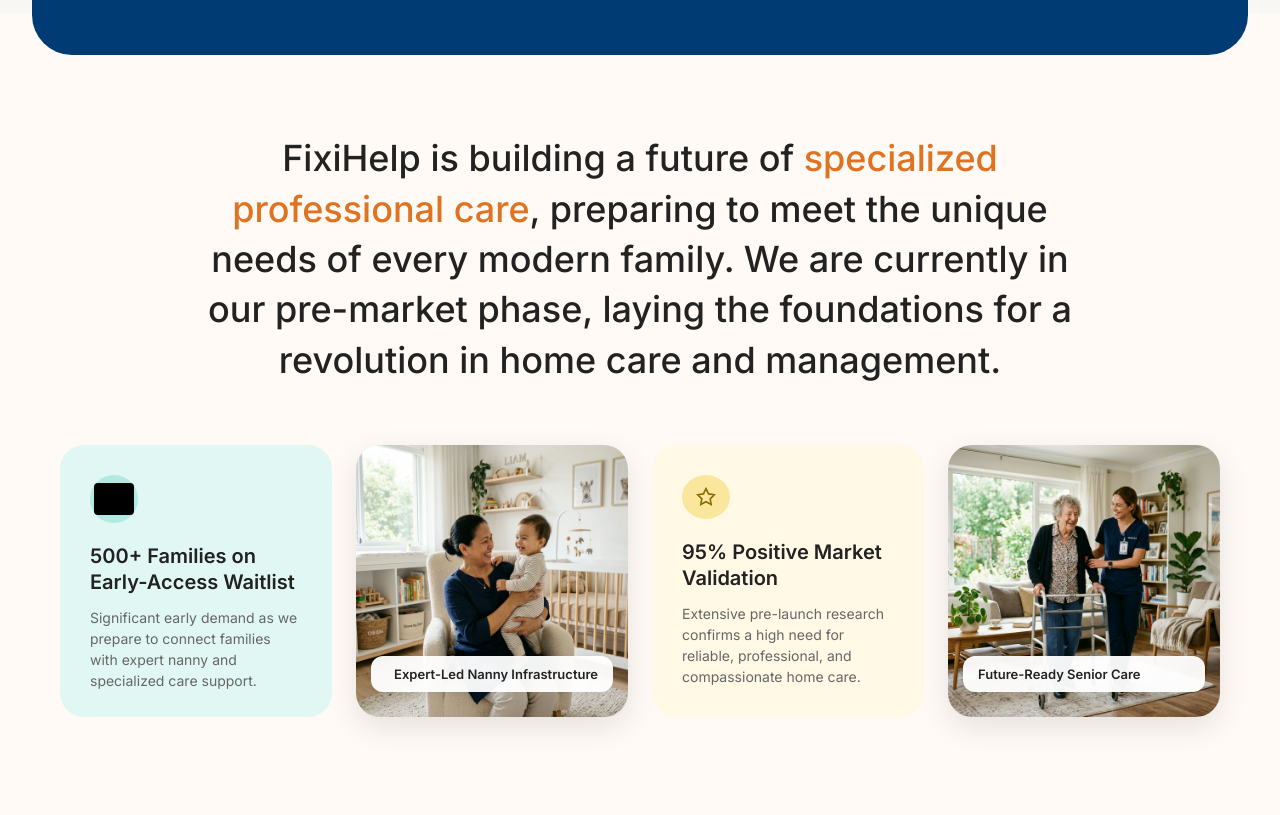
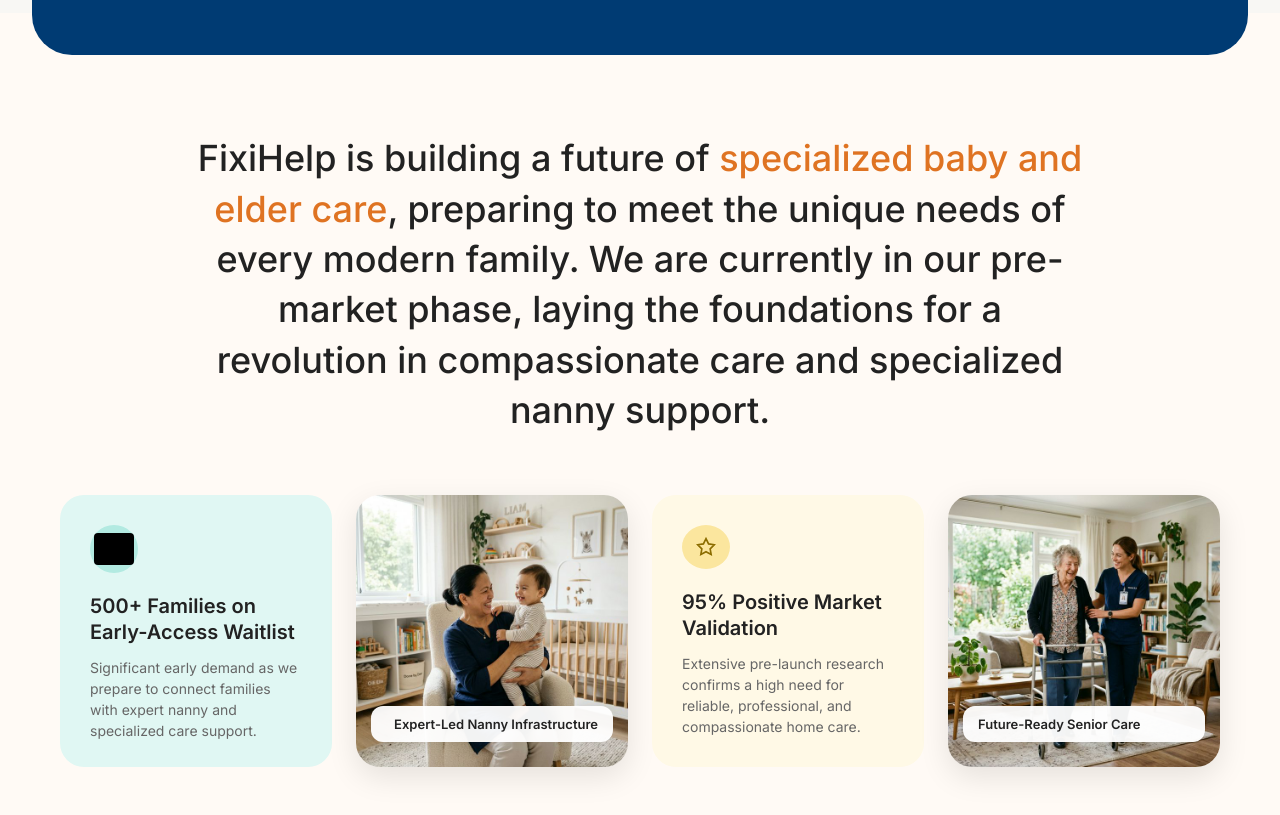
Before and after one commit to viratco/fixihelp, a React (Vite) app: page / in a window 1280 px wide. Shown: the part 1220-2035 px from the top of the page. Built offline with nearby package versions, Linux system fonts and the light colour scheme.

Commit message:
Refine info intro with explicit baby/elder care mentions

```diff
--- a/src/App.jsx
+++ b/src/App.jsx
@@ -178,10 +178,10 @@
         <section className="info-section">
           <div className="info-intro">
             <h2>
-              FixiHelp is building a future of <span className="highlight-orange">specialized professional care</span>,
+              FixiHelp is building a future of <span className="highlight-orange">specialized baby and elder care</span>,
               preparing to meet the unique needs of every modern family.
               We are currently in our pre-market phase, laying the foundations
-              for a revolution in home care and management.
+              for a revolution in compassionate care and specialized nanny support.
             </h2>
           </div>
 
```
